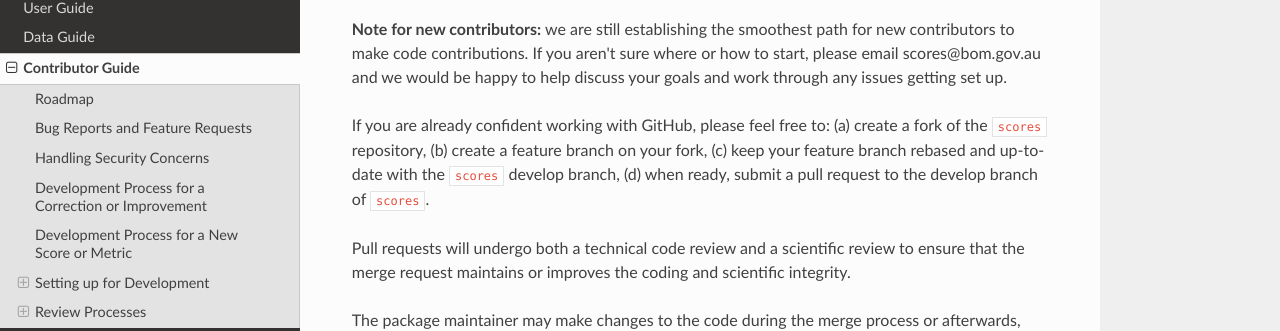
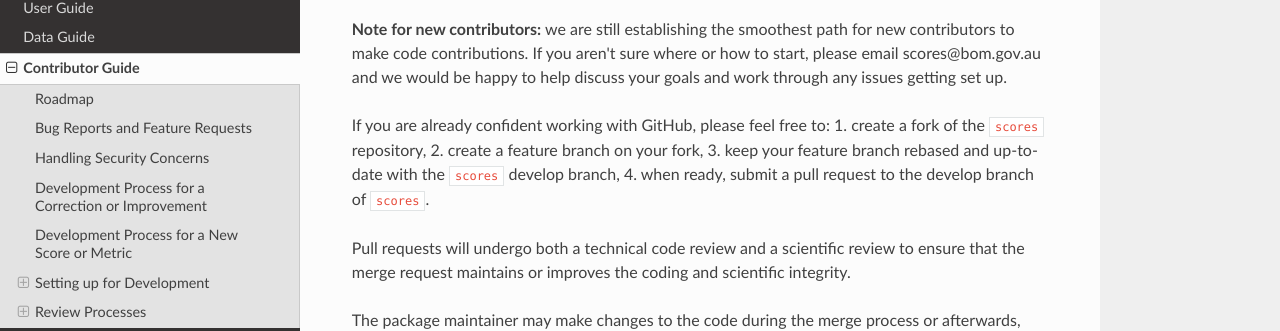
Before and after one commit to nci/scores, an MkDocs documentation site: the page built from docs/contributing.md, in a window 1280 px wide and 900 px high, scrolled down 680 px. Shown: the part 142-473 px from the top of the window. Built offline with MkDocs 1.6.1, drawn with Linux system fonts in a browser that asks for light colours; nearby versions of some CDN libraries.

Commit message:
Udpate contributing guide due to dot points not rendering in readthedocs, changed to numbered list

```diff
--- a/docs/contributing.md
+++ b/docs/contributing.md
@@ -25,10 +25,10 @@ Please see the information provided in [SECURITY.md](SECURITY.md)
 **Note for new contributors:** we are still establishing the smoothest path for new contributors to make code contributions. If you aren't sure where or how to start, please email scores@bom.gov.au and we would be happy to help discuss your goals and work through any issues getting set up.
 
 If you are already confident working with GitHub, please feel free to:
-(a) create a fork of the `scores` repository,
-(b) create a feature branch on your fork,
-(c) keep your feature branch rebased and up-to-date with the `scores` develop branch,
-(d) when ready, submit a pull request to the develop branch of `scores`.
+1. create a fork of the `scores` repository,
+2. create a feature branch on your fork,
+3. keep your feature branch rebased and up-to-date with the `scores` develop branch,
+4. when ready, submit a pull request to the develop branch of `scores`.
 
 Pull requests will undergo both a technical code review and a scientific review to ensure that the merge request maintains or improves the coding and scientific integrity.
 
```
